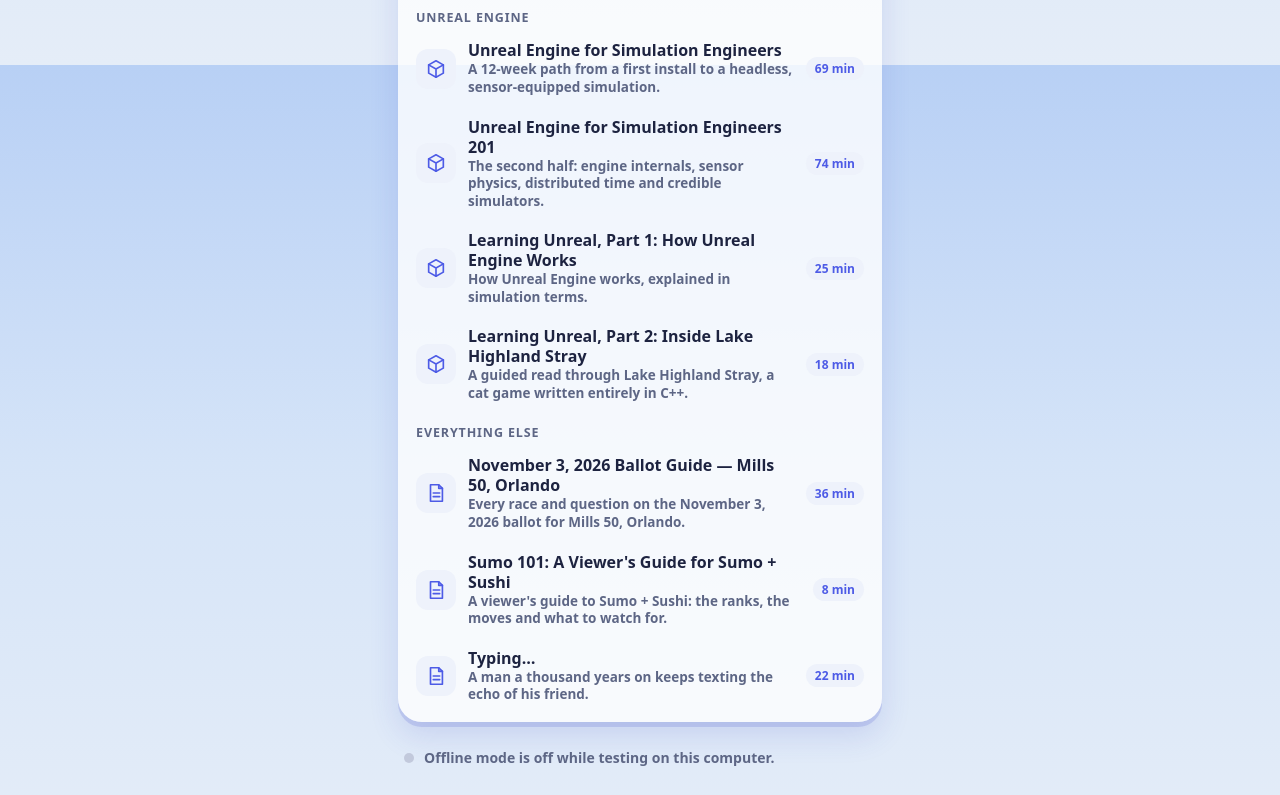
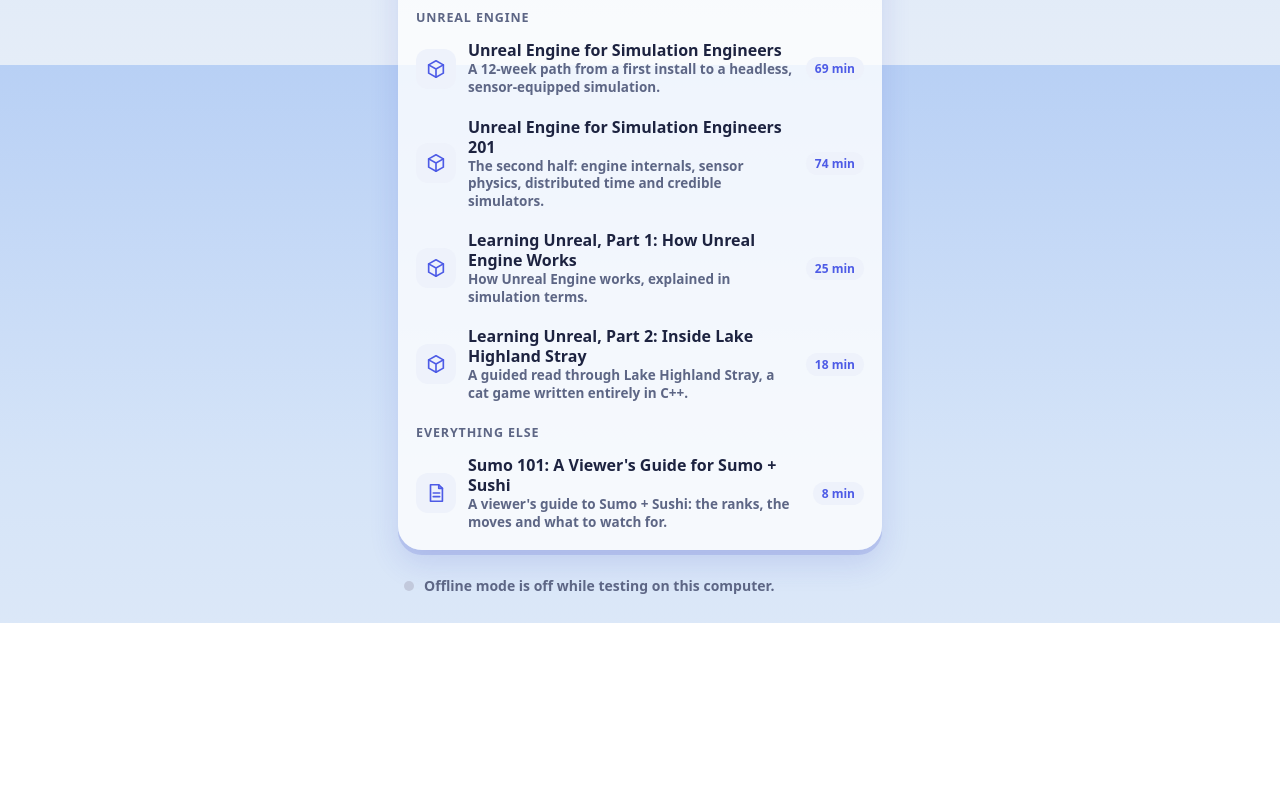
Before and after one commit to mailforFredClaus/Arcade, a website: page index.html in a window 1280 px wide. Shown: the part 3935-4730 px from the top of the page. After the commit the page ends 4558 px from the top, so only its background shows below. Drawn offline with Linux system fonts and the light colour scheme.

Commit message:
Removed the documents from the home page

```diff
--- a/index.html
+++ b/index.html
@@ -616,20 +616,10 @@
           <span class="doc-time">18 min</span>
         </a>
         <p class="doc-group">Everything else</p>
-        <a class="doc-row" href="documents/ballot-guide-2026/" data-doc="ballot-guide-2026" data-pages="1">
-          <span class="doc-icon" aria-hidden="true"><svg viewBox="0 0 24 24"><path d="M6 3h9l4 4v14H6z"/><path d="M15 3v4h4M9 12h7M9 16h7"/></svg></span>
-          <span class="doc-text"><b>November 3, 2026 Ballot Guide — Mills 50, Orlando</b><span>Every race and question on the November 3, 2026 ballot for Mills 50, Orlando.</span></span>
-          <span class="doc-time">36 min</span>
-        </a>
-        <a class="doc-row" href="documents/sumo-101/" data-doc="sumo-101" data-pages="1">
+                <a class="doc-row" href="documents/sumo-101/" data-doc="sumo-101" data-pages="1">
           <span class="doc-icon" aria-hidden="true"><svg viewBox="0 0 24 24"><path d="M6 3h9l4 4v14H6z"/><path d="M15 3v4h4M9 12h7M9 16h7"/></svg></span>
           <span class="doc-text"><b>Sumo 101: A Viewer's Guide for Sumo + Sushi</b><span>A viewer's guide to Sumo + Sushi: the ranks, the moves and what to watch for.</span></span>
           <span class="doc-time">8 min</span>
-        </a>
-        <a class="doc-row" href="documents/typing/" data-doc="typing" data-pages="1">
-          <span class="doc-icon" aria-hidden="true"><svg viewBox="0 0 24 24"><path d="M6 3h9l4 4v14H6z"/><path d="M15 3v4h4M9 12h7M9 16h7"/></svg></span>
-          <span class="doc-text"><b>Typing…</b><span>A man a thousand years on keeps texting the echo of his friend.</span></span>
-          <span class="doc-time">22 min</span>
         </a>
       </div>
     </section>
```
